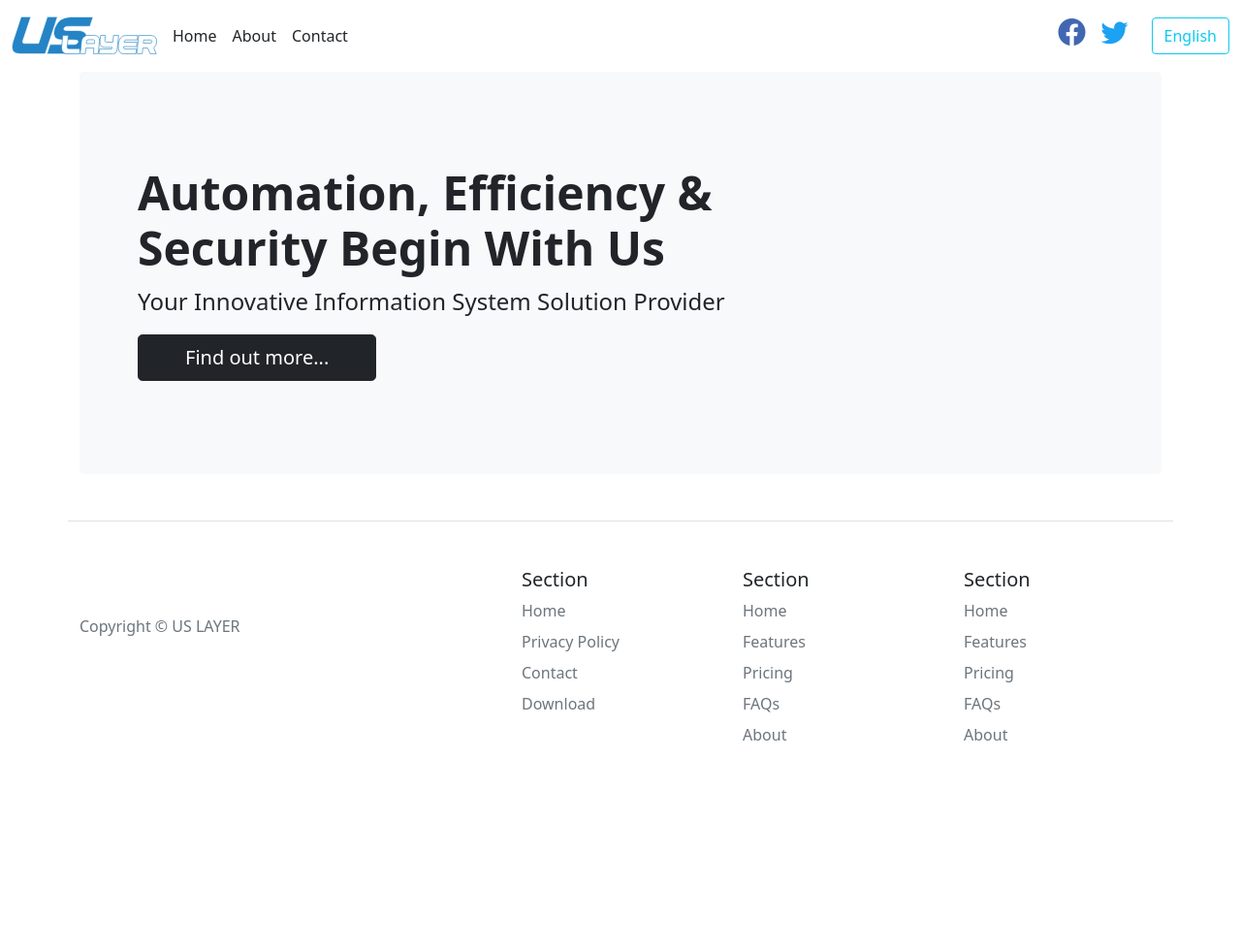
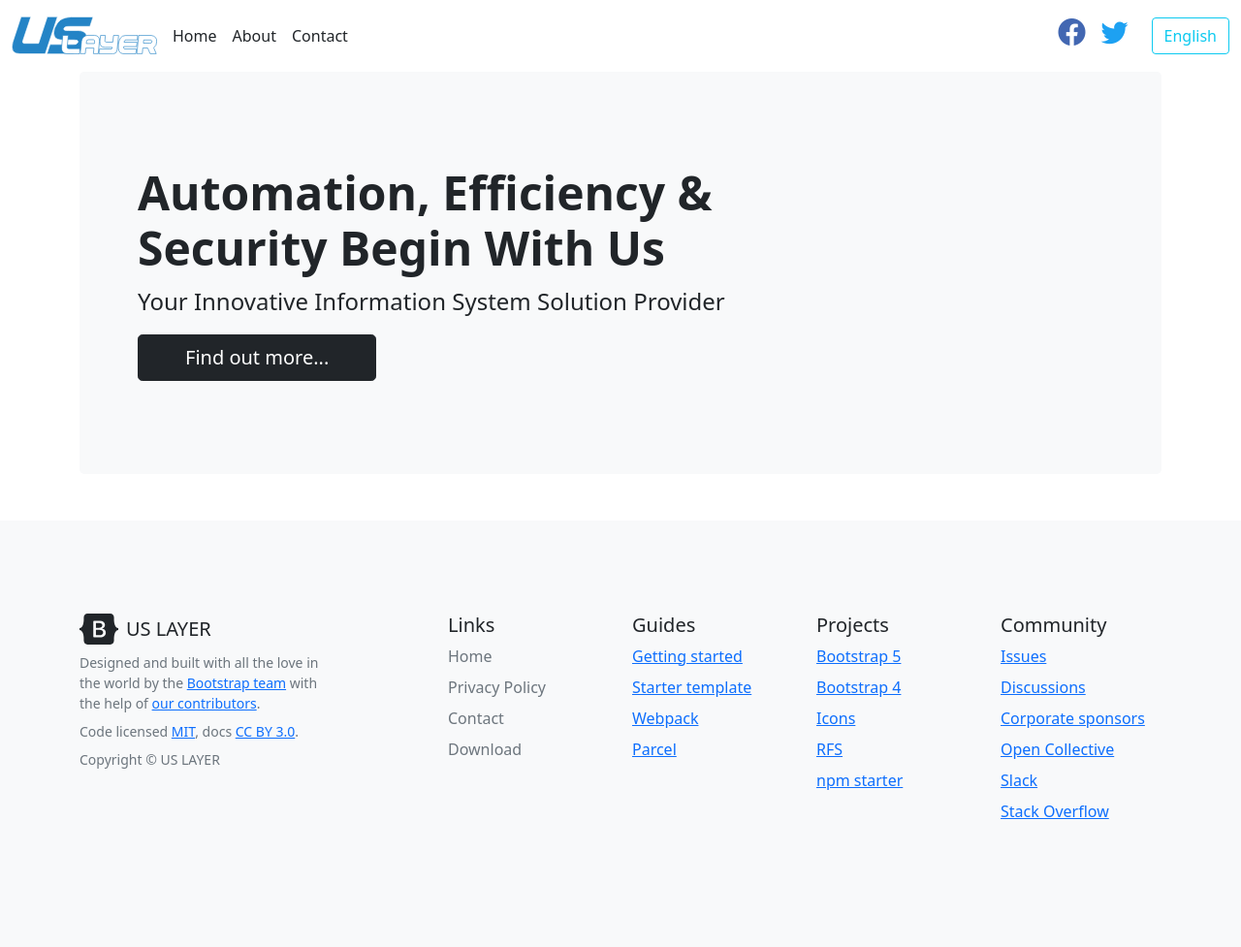
Before and after one commit to uslayer/uslayer.github.io, a Jekyll site: the page built from index.html, in a window 1280 px wide. Shown: the whole page at 97% size. Built offline with Jekyll 4.4.1, drawn with Linux system fonts in a browser that asks for light colours; the list of posts is cut into pages by our own code; before the commit the page ends 900 px from its top, so only the background shows below that.

Commit message:
Update footer.html

```diff
--- a/_includes/footer.html
+++ b/_includes/footer.html
@@ -26,53 +26,65 @@
     </script>
 
 
-<div class="container">
-  <footer class="row row-cols-5 py-5 my-5 border-top">
-    <div class="col">
-      <a href="/" class="d-flex align-items-center mb-3 link-dark text-decoration-none">
-        <svg class="bi me-2" width="40" height="32"><use xlink:href="#bootstrap"></use></svg>
+<footer class="bd-footer py-5 mt-5 bg-light">
+  <div class="container py-5">
+    <div class="row">
+      <div class="col-lg-3 mb-3">
+        <a class="d-inline-flex align-items-center mb-2 link-dark text-decoration-none" href="/" aria-label="Bootstrap">
+          <svg xmlns="http://www.w3.org/2000/svg" width="40" height="32" class="d-block me-2" viewBox="0 0 118 94" role="img"><title>Bootstrap</title><path fill-rule="evenodd" clip-rule="evenodd" d="M24.509 0c-6.733 0-11.715 5.893-11.492 12.284.214 6.14-.064 14.092-2.066 20.577C8.943 39.365 5.547 43.485 0 44.014v5.972c5.547.529 8.943 4.649 10.951 11.153 2.002 6.485 2.28 14.437 2.066 20.577C12.794 88.106 17.776 94 24.51 94H93.5c6.733 0 11.714-5.893 11.491-12.284-.214-6.14.064-14.092 2.066-20.577 2.009-6.504 5.396-10.624 10.943-11.153v-5.972c-5.547-.529-8.934-4.649-10.943-11.153-2.002-6.484-2.28-14.437-2.066-20.577C105.214 5.894 100.233 0 93.5 0H24.508zM80 57.863C80 66.663 73.436 72 62.543 72H44a2 2 0 01-2-2V24a2 2 0 012-2h18.437c9.083 0 15.044 4.92 15.044 12.474 0 5.302-4.01 10.049-9.119 10.88v.277C75.317 46.394 80 51.21 80 57.863zM60.521 28.34H49.948v14.934h8.905c6.884 0 10.68-2.772 10.68-7.727 0-4.643-3.264-7.207-9.012-7.207zM49.948 49.2v16.458H60.91c7.167 0 10.964-2.876 10.964-8.281 0-5.406-3.903-8.178-11.425-8.178H49.948z" fill="currentColor"></path></svg>
+          <span class="fs-5">US LAYER</span>
         </a>
-      <p class="text-muted">Copyright © US LAYER</p>
+        <ul class="list-unstyled small text-muted">
+          <li class="mb-2">Designed and built with all the love in the world by the <a href="/docs/5.0/about/team/">Bootstrap team</a> with the help of <a href="https://github.com/twbs/bootstrap/graphs/contributors">our contributors</a>.</li>
+          <li class="mb-2">Code licensed <a href="https://github.com/twbs/bootstrap/blob/main/LICENSE" target="_blank" rel="license noopener">MIT</a>, docs <a href="https://creativecommons.org/licenses/by/3.0/" target="_blank" rel="license noopener">CC BY 3.0</a>.</li>
+          <li class="mb-2">Copyright © US LAYER</li>
+        </ul>
       </div>
-
-    <div class="col">
-
-    </div>
-
-    <div class="col">
-      <h5>Section</h5>
-      <ul class="nav flex-column">
+      <div class="col-6 col-lg-2 offset-lg-1 mb-3">
+        <h5>Links</h5>
+        <ul class="list-unstyled">
           {% for item in site.data.menus.footermenu %}
-          <li class="nav-item mb-2">
+            <li class="mb-2">
               <a href="{% unless item.external %}{{site.baseurl}}/{% endunless %}{{item.url}}" class="nav-link p-0 text-muted" alt="{{item.title}}">{{item.title}}</a>
             </li>
           {% endfor %}
         </ul>
       </div>
-
-    <div class="col">
-      <h5>Section</h5>
-      <ul class="nav flex-column">
-        <li class="nav-item mb-2"><a href="#" class="nav-link p-0 text-muted">Home</a></li>
-        <li class="nav-item mb-2"><a href="#" class="nav-link p-0 text-muted">Features</a></li>
-        <li class="nav-item mb-2"><a href="#" class="nav-link p-0 text-muted">Pricing</a></li>
-        <li class="nav-item mb-2"><a href="#" class="nav-link p-0 text-muted">FAQs</a></li>
-        <li class="nav-item mb-2"><a href="#" class="nav-link p-0 text-muted">About</a></li>
+      <div class="col-6 col-lg-2 mb-3">
+        <h5>Guides</h5>
+        <ul class="list-unstyled">
+          <li class="mb-2"><a href="/docs/5.0/getting-started/">Getting started</a></li>
+          <li class="mb-2"><a href="/docs/5.0/examples/starter-template/">Starter template</a></li>
+          <li class="mb-2"><a href="/docs/5.0/getting-started/webpack/">Webpack</a></li>
+          <li class="mb-2"><a href="/docs/5.0/getting-started/parcel/">Parcel</a></li>
         </ul>
       </div>
-
-    <div class="col">
-      <h5>Section</h5>
-      <ul class="nav flex-column">
-        <li class="nav-item mb-2"><a href="#" class="nav-link p-0 text-muted">Home</a></li>
-        <li class="nav-item mb-2"><a href="#" class="nav-link p-0 text-muted">Features</a></li>
-        <li class="nav-item mb-2"><a href="#" class="nav-link p-0 text-muted">Pricing</a></li>
-        <li class="nav-item mb-2"><a href="#" class="nav-link p-0 text-muted">FAQs</a></li>
-        <li class="nav-item mb-2"><a href="#" class="nav-link p-0 text-muted">About</a></li>
+      <div class="col-6 col-lg-2 mb-3">
+        <h5>Projects</h5>
+        <ul class="list-unstyled">
+          <li class="mb-2"><a href="https://github.com/twbs/bootstrap">Bootstrap 5</a></li>
+          <li class="mb-2"><a href="https://github.com/twbs/bootstrap/tree/v4-dev">Bootstrap 4</a></li>
+          <li class="mb-2"><a href="https://github.com/twbs/icons">Icons</a></li>
+          <li class="mb-2"><a href="https://github.com/twbs/rfs">RFS</a></li>
+          <li class="mb-2"><a href="https://github.com/twbs/bootstrap-npm-starter">npm starter</a></li>
         </ul>
       </div>
+      <div class="col-6 col-lg-2 mb-3">
+        <h5>Community</h5>
+        <ul class="list-unstyled">
+          <li class="mb-2"><a href="https://github.com/twbs/bootstrap/issues">Issues</a></li>
+          <li class="mb-2"><a href="https://github.com/twbs/bootstrap/discussions">Discussions</a></li>
+          <li class="mb-2"><a href="https://github.com/sponsors/twbs">Corporate sponsors</a></li>
+          <li class="mb-2"><a href="https://opencollective.com/bootstrap">Open Collective</a></li>
+          <li class="mb-2"><a href="https://bootstrap-slack.herokuapp.com/">Slack</a></li>
+          <li class="mb-2"><a href="https://stackoverflow.com/questions/tagged/bootstrap-5">Stack Overflow</a></li>
+        </ul>
+      </div>
+    </div>
+  </div>
 </footer>
-</div>
+
+
 
 
 <!-- JavaScript
```
Lines whose indentation alone changed are shown as unchanged.
